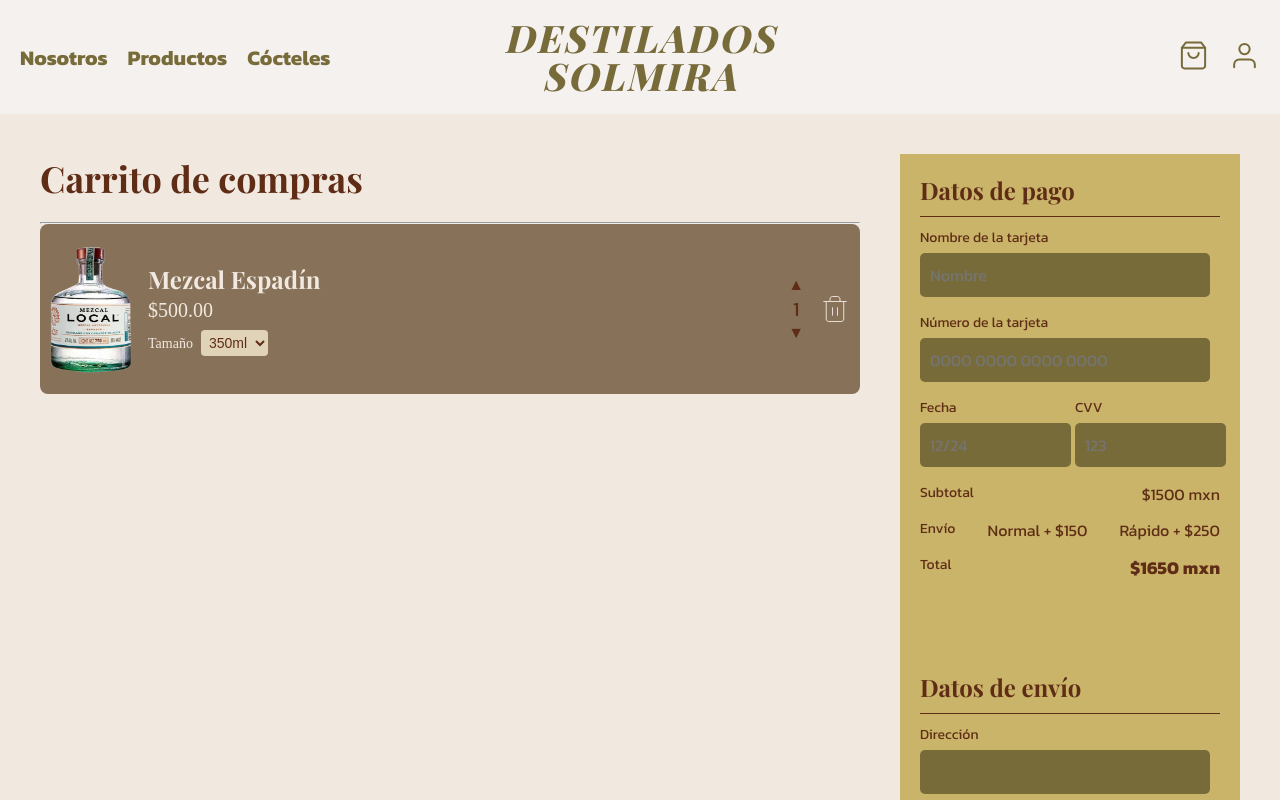
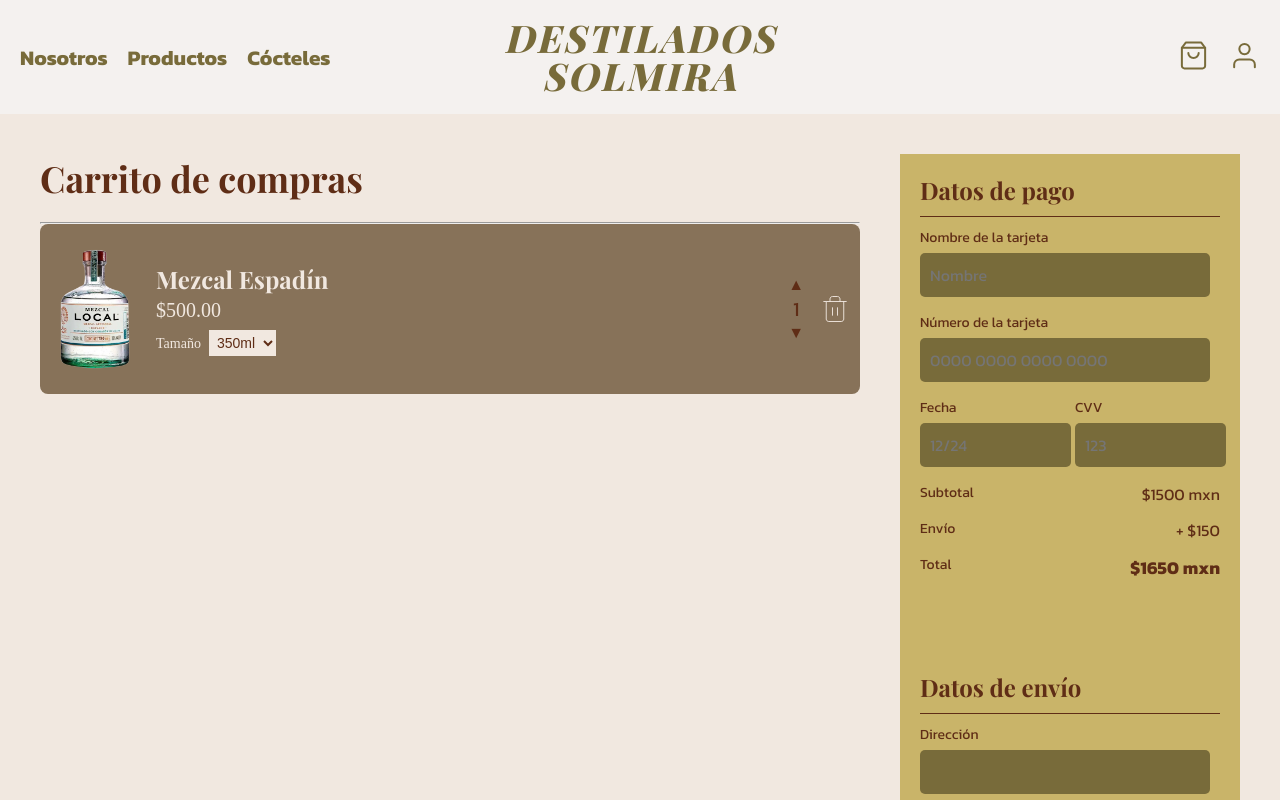
Before and after one commit to RasgadoUni/mezcal, a Next.js app in the folder front/: page /carrito in a window 1280 px wide. Shown: the top 800 px of the page. Built offline with nearby package versions, Linux system fonts and the light colour scheme.

Commit message:
Casi finalizando

```diff
--- a/front/src/app/carrito/page.jsx
+++ b/front/src/app/carrito/page.jsx
@@ -52,8 +52,7 @@ const PaymentDetails = () => {
       </div>
       <div style={styles.costDetails}>
         <label style={styles.label}>Envío</label>
-        <p style={styles.summaryText}>Normal + $150</p>
-        <p style={styles.summaryText}>Rápido + $250</p>
+        <p style={styles.summaryText}>+ $150</p>
       </div>
       <div style={styles.costDetails}>
         <label style={styles.label}>Total</label>
--- a/front/src/app/components/VentaProducto.jsx
+++ b/front/src/app/components/VentaProducto.jsx
@@ -19,7 +19,7 @@ const VentaCard = () => {
 
   return (
     <div style={styles.card}>
-      <Image src={imgnobg} alt="Product" style={{height: '127px', width: '82px', marginRight: '16px'}} />
+      <Image src={imgnobg} alt="Product" style={{margin:'10px',height: '120px', width: '70px', marginRight: '16px'}} />
 
       <div style={styles.info}>
         <h2 style={styles.title}>Mezcal Espadín</h2>
@@ -60,6 +60,7 @@ const styles = {
   },
   info: {
     flexGrow: 1,
+    margin:'10px',
   },
   title: {
     fontFamily: 'Playfair Display, serif',
@@ -81,9 +82,8 @@ const styles = {
     fontSize: '14px',
     color: '#5f2d16',
     padding: '4px',
-    borderRadius: '4px',
     border: 'none',
-    backgroundColor: '#e0d3b8',
+    backgroundColor: '#F1E8E0',
   },
   quantityContainer: {
     display: 'flex',
```
